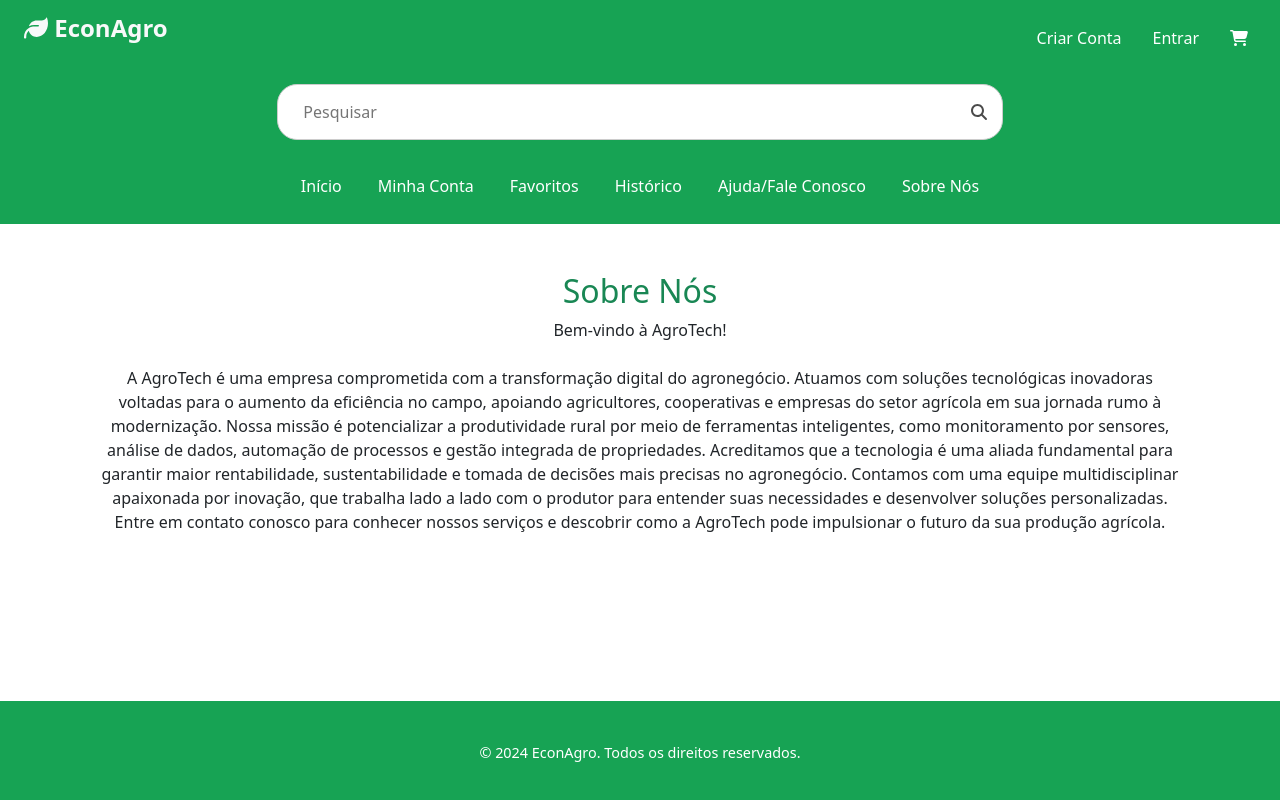
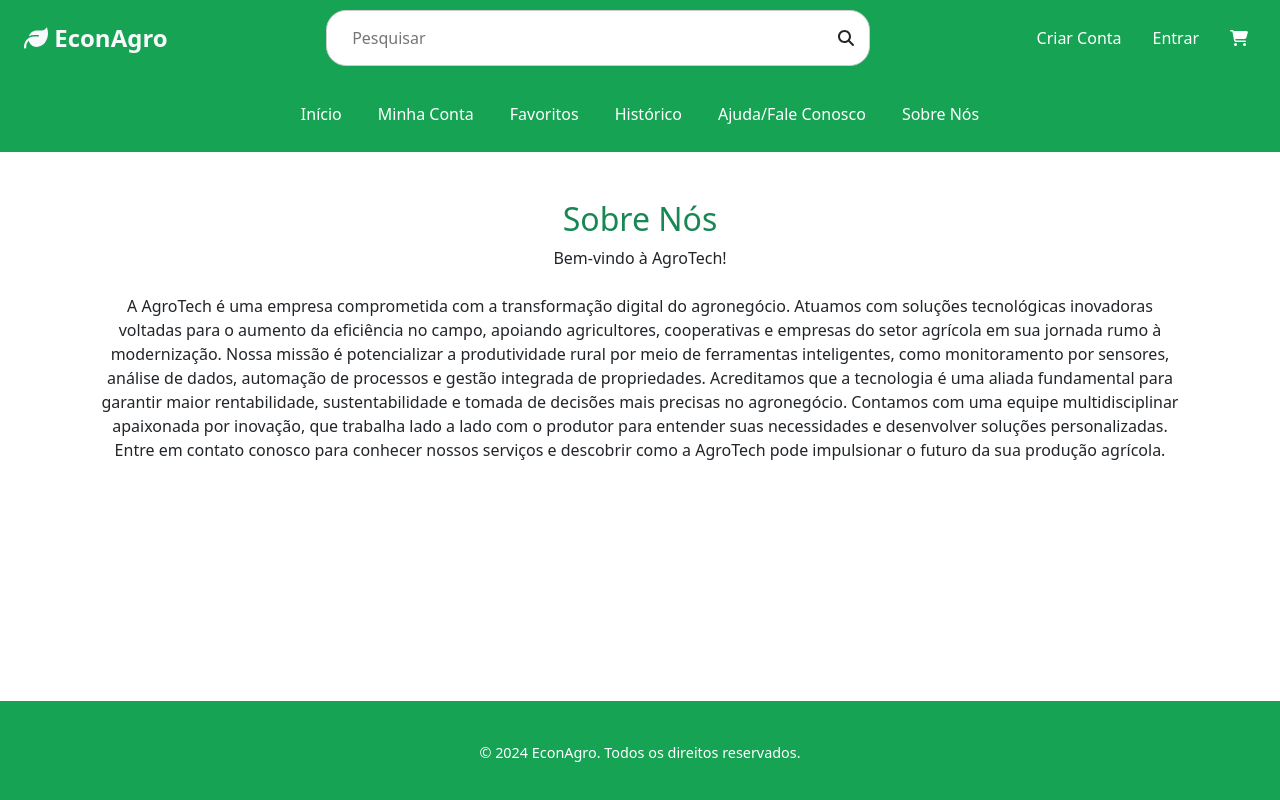
Before and after one commit to CaiqueAzevedo65/EconAgro, a React (Create React App) app in the folder techagro/: page /aboutus in a window 1280 px wide. Built offline with nearby package versions, Linux system fonts and the light colour scheme.

Commit message:
[Caique - Posição barra de pesquisa e link no logo]

```diff
--- a/techagro/src/Styles/Header.css
+++ b/techagro/src/Styles/Header.css
@@ -20,22 +20,23 @@
 
 /* Navbar superior (Criar Conta, Entrar e Carrinho) */
 .cabeçalho3 {
-    width: 100%;
+    display: flex;
+    align-items: center;
+    justify-content: space-between; /* Espaça os elementos (logo, barra de pesquisa e botões) */
     padding: 10px 0;
-    display: flex;
-    justify-content: flex-end;
-    margin-right: 2%; /* Adiciona margem de 2% para afastar da borda direita */
 }
 
 .navbar-nav {
     display: flex;
     gap: 15px;
+    margin-left: auto;
 }
 
 .nav-item .nav-link {
     color: var(--color-light);
     text-decoration: none;
     font-size: 14px;
+    white-space: nowrap;
 }
 
 /* Nome do site (EconAgro) */
@@ -52,14 +53,14 @@
 .search {
     display: flex;
     align-items: center;
+    justify-content: center; /* Centraliza o conteúdo interno */
     border: 1px solid #ccc;
     background-color: #ffffff;
-    width: 65%; /* Aumentei a largura da barra de pesquisa */
-    max-width: 900px; /* Define um limite para não ficar exagerado em telas grandes */
+    width: 65%; /* Ajuste a largura da barra de pesquisa */
+    max-width: 900px; /* Define um limite para telas grandes */
     border-radius: 20px;
     padding: 5px 15px;
-    color: #4b4b4b;
-    margin-left: 10px; /* Pequeno espaço entre "EconAgro" e a barra de pesquisa */
+    margin: 0 auto;
 }
 
 #searchinput {
@@ -87,6 +88,7 @@
 .navbar-expand-lg {
     display: flex;
     justify-content: center;
+    align-items: center;
 }
 
 .navbar-nav.mx-auto {
--- a/techagro/src/components/header.js
+++ b/techagro/src/components/header.js
@@ -9,10 +9,24 @@ function Header() {
     <div className="cabeçalho container-fluid bg-green">
       {/* Navbar superior */}
       <div className="cabeçalho3 container-fluid">
-        <a className="Nome_site text-light" href="#">
-              <FontAwesomeIcon icon={faLeaf} /> EconAgro
-            </a>
+        {/* Logo */}
+        <a className="Nome_site text-light" href="/">
+          <FontAwesomeIcon icon={faLeaf} /> EconAgro
+        </a>
+
+        {/* Barra de pesquisa */}
+        <div className="container d-flex align-items-center">
+          {/* Barra de pesquisa */}
+          <div className="search">
+            <input type="text" id="searchinput" placeholder="Pesquisar" />
+            <label htmlFor="searchinput">
+              <FontAwesomeIcon icon={faMagnifyingGlass} />
+            </label>
+          </div>
+        </div>
+
         <nav className="navbar navbar-expand-lg">
+          {/* Botões */}
           <ul className="navbar-nav ms-auto">
             <li className="nav-item">
               <a className="nav-link" href="/cadastro">Criar Conta</a>
@@ -29,21 +43,10 @@ function Header() {
         </nav>
       </div>
 
-      {/* Nome do site e barra de pesquisa */}
-      <nav className="navbar navbar-expand-lg">
-        <div className="container d-flex align-items-center">
-          <div className="search mx-auto">
-            <input type="text" id="searchinput" placeholder="Pesquisar" />
-            <label htmlFor="searchinput">
-              <FontAwesomeIcon icon={faMagnifyingGlass} />
-            </label>
-          </div>
-        </div>
-      </nav>
-
       {/* Navbar inferior */}
       <div className="cabeçalho2 container-fluid">
         <nav className="navbar navbar-expand-lg">
+          {/* Botões */}
           <ul className="navbar-nav mx-auto">
             <li className="nav-item">
               <a className="nav-link" href="/">Início</a>
```
